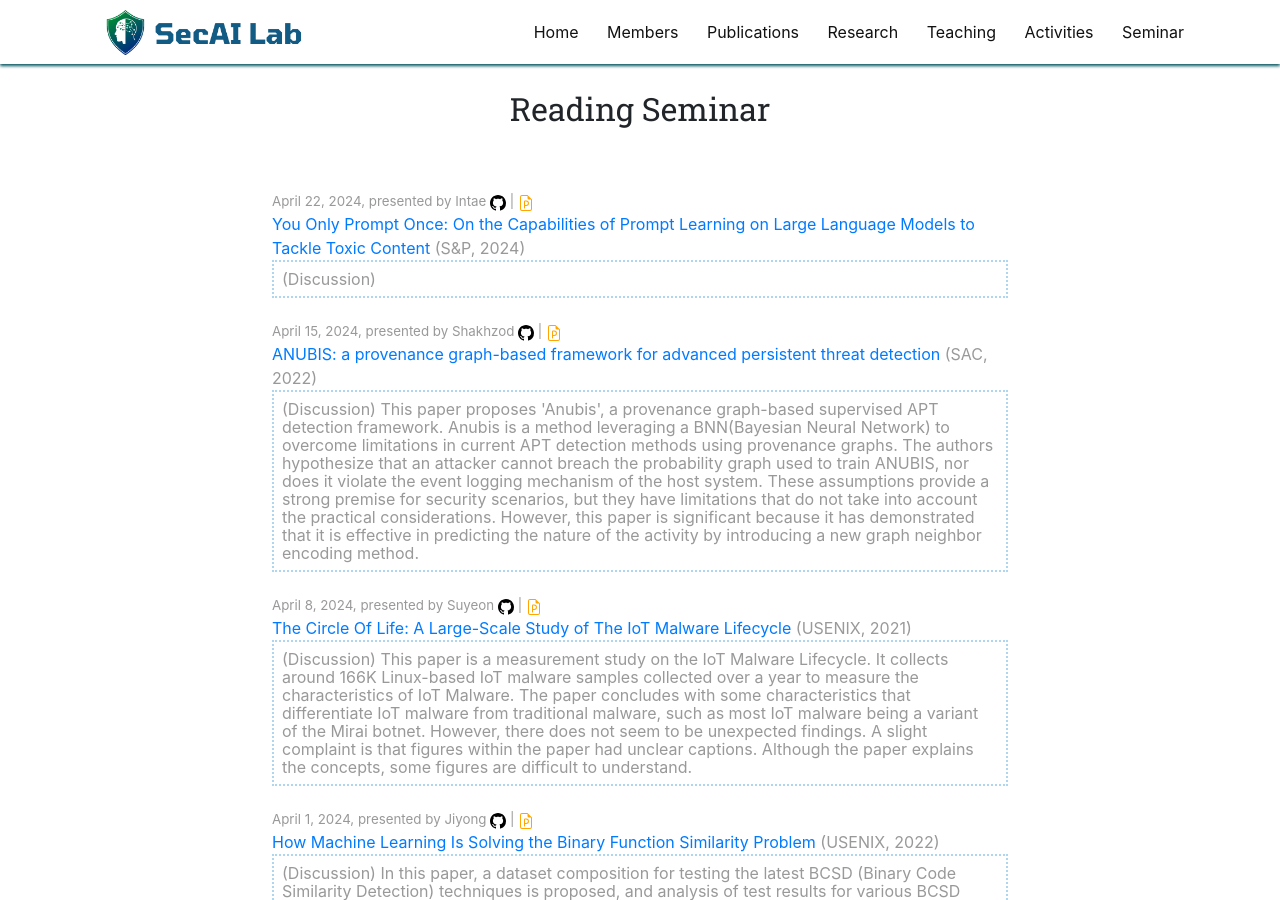
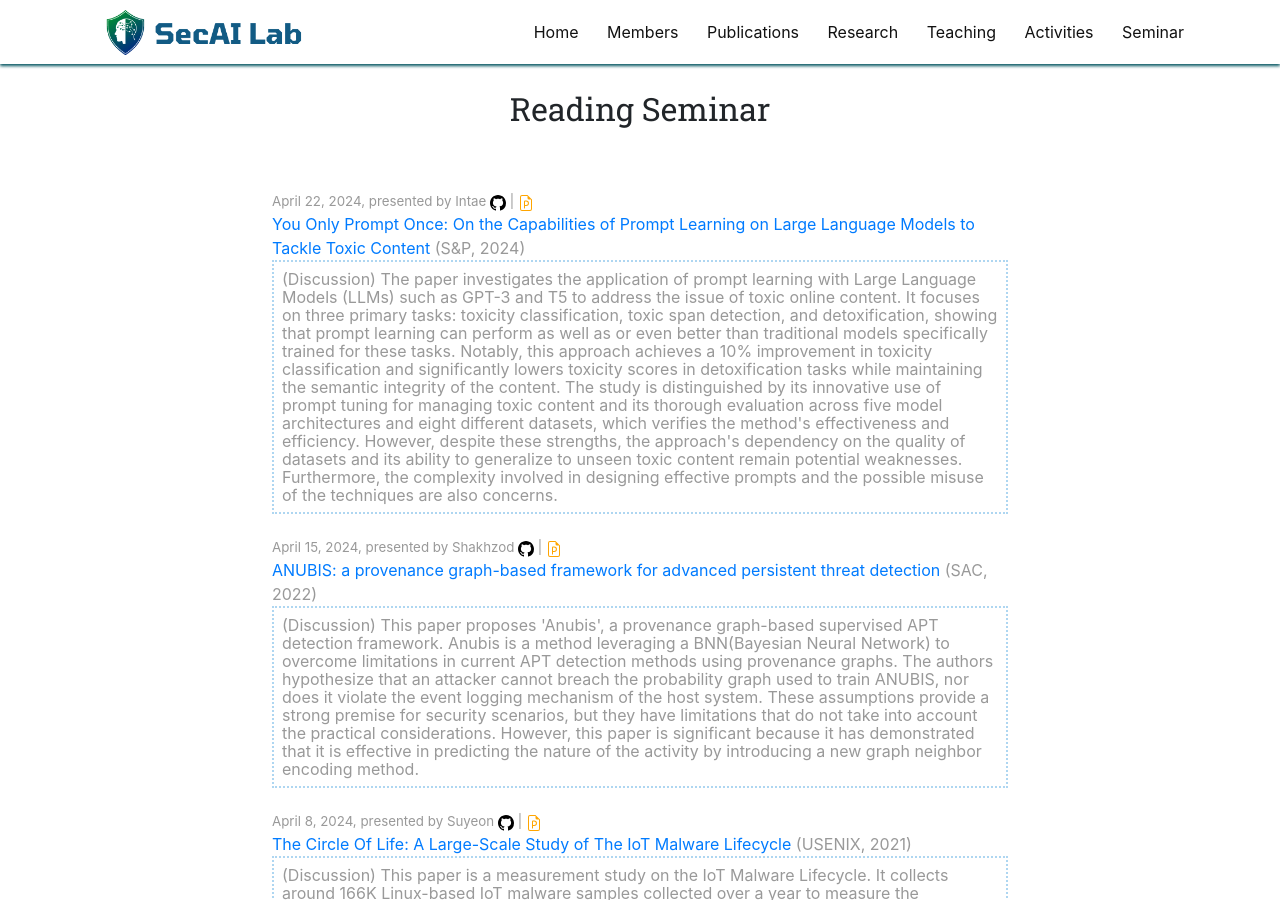
Before and after one commit to SecAI-Lab/secai-lab.github.io, a Jekyll site: the page built from pages/seminar.md, in a window 1280 px wide and 900 px high. Built offline with Jekyll 4.4.1, drawn with Linux system fonts in a browser that asks for light colours; nearby versions of some CDN libraries.

Commit message:
Update readings.yml

```diff
--- a/_data/readings.yml
+++ b/_data/readings.yml
@@ -6,7 +6,7 @@
   conference: S&P
   date: 2024.04.22
   pub_year: 2024
-  discussion: "(Discussion) "
+  discussion: "(Discussion) The paper investigates the application of prompt learning with Large Language Models (LLMs) such as GPT-3 and T5 to address the issue of toxic online content. It focuses on three primary tasks: toxicity classification, toxic span detection, and detoxification, showing that prompt learning can perform as well as or even better than traditional models specifically trained for these tasks. Notably, this approach achieves a 10% improvement in toxicity classification and significantly lowers toxicity scores in detoxification tasks while maintaining the semantic integrity of the content. The study is distinguished by its innovative use of prompt tuning for managing toxic content and its thorough evaluation across five model architectures and eight different datasets, which verifies the method's effectiveness and efficiency. However, despite these strengths, the approach's dependency on the quality of datasets and its ability to generalize to unseen toxic content remain potential weaknesses. Furthermore, the complexity involved in designing effective prompts and the possible misuse of the techniques are also concerns."
 
 - title: "ANUBIS: a provenance graph-based framework for advanced persistent threat detection"
   link: "https://dl.acm.org/doi/abs/10.1145/3477314.3507097"
```
